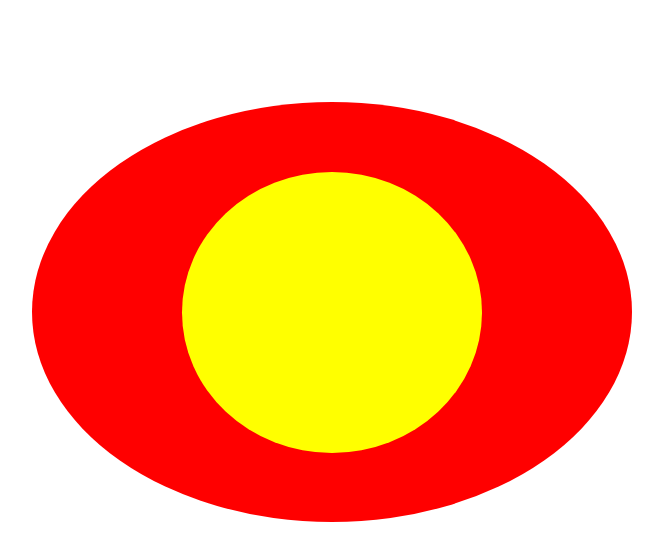
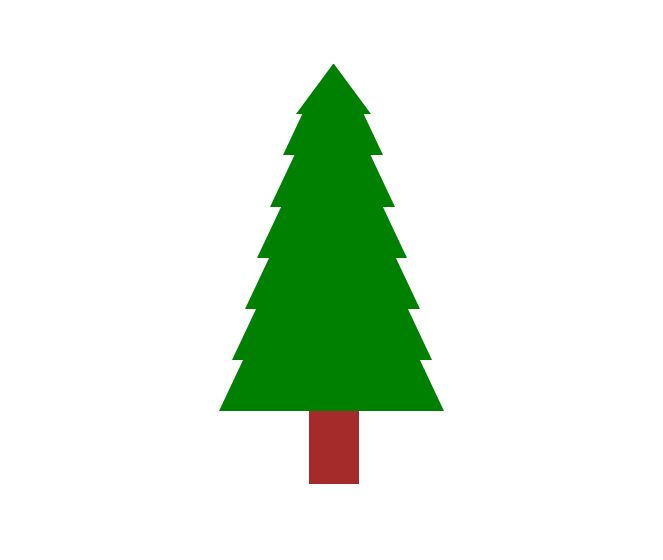
Before and after one commit to Jahnava/animation, a website: page public/html/index.html in a window 1280 px wide. Shown: the whole page, without its empty margins (308-971 px from the left). Drawn offline with nearby package versions, Linux system fonts and the light colour scheme.

Commit message:
i made a christmas tree!

```diff
--- a/public/html/index.html
+++ b/public/html/index.html
@@ -2,61 +2,22 @@
 <html lang="en" dir="ltr">
   <head>
     <meta charset="utf-8">
+    <meta name="viewport" content="width=device-width, initial-scale=1">
     <title>Animation</title>
     <link rel="stylesheet" href="/css/styles.css">
     <link rel="stylesheet" href="https://maxcdn.bootstrapcdn.com/bootstrap/4.0.0/css/bootstrap.min.css" integrity="sha384-Gn5384xqQ1aoWXA+058RXPxPg6fy4IWvTNh0E263XmFcJlSAwiGgFAW/dAiS6JXm" crossorigin="anonymous">
   </head>
   <body>
-    <!-- <div class='container'>
-      <div class='colorful-box'></div> -->
-      <div class="box">
-
-      <!-- Circular Head-->
-      <div class="head">
-
-        <!-- Circular Head Copy -->
-        <div class="head-copy"></div>
-
-         <!-- Left Ear ~ Light Gray-->
-        <div class="ear-left">
-
-         <!-- Inner ear ~ Dark Gray -->
-        <div class="inner-ear"></div>
-        </div>
-
-        <!-- Right Ear ~ Light Gray-->
-         <div class="ear-right">
-        <!-- Inner Ear ~ Dark Gray-->
-          <div class="inner-ear"></div>
-        </div>
-
-        <!-- Left Outer Eye ~ White -->
-        <div class="eye-left">
-          <!-- Pupil ~ Black -->
-          <div class="pupil">
-          </div>
-        </div>
-
-        <!-- Right Outer Eye ~ White -->
-        <div class="eye-right">
-          <!-- Pupil ~ Black -->
-          <div class="pupil">
-          </div>
-        </div>
-
-         <!-- Nose ~ Brown -->
-         <div class="nose">
-         </div>
-
-         <!-- Hair ~ Light Gray -->
-        <div class="hair-left"></div>
-        <div class="hair-right"></div>
-
-      <!-- End Head -->
-      </div>
-   <!-- End Invisible Box -->
-   <!-- </div> -->
-
+    <div class='container-fluid'>
+          <div id='trunk'></div>
+          <div class='bottom'></div>
+          <div class='tree1'></div>
+          <div class='tree2'></div>
+          <div class='tree3'></div>
+          <div class='tree4'></div>
+          <div class='tree5'></div>
+          <div class='top'></div>
+          <div class='triangle-up'></div>
     </div>
 
 
--- a/public/scss/styles.scss
+++ b/public/scss/styles.scss
@@ -1,56 +1,79 @@
-@-webkit-keyframes example {
-  from {background-color: red;}
-  to {background-color: yellow;}
+#trunk {
+  position: absolute;
+  height: 100px;
+  width: 50px;
+  background-color: brown;
+  margin-top: 30%;
+  margin-left: 47%;
+  display: flex;
 }
-
-/* Standard syntax */
-@keyframes example {
-  from {background-color: red;}
-  to {background-color: yellow;}
+.bottom {
+  position: absolute;
+  border-bottom: 53px solid green;
+	border-left: 25px solid transparent;
+	border-right: 25px solid transparent;
+	height: 0;
+	width: 225px;
+  margin-top: 28%;
+  margin-left: 40%;
 }
-
-@-webkit-keyframes animation1 {
-  from {background-color: yellow;}
-  to {background-color: red;}
+.tree1 {
+  position: absolute;
+  border-bottom: 53px solid green;
+  border-left: 25px solid transparent;
+  border-right: 25px solid transparent;
+  height: 0;
+  width: 200px;
+  margin-top: 24%;
+  margin-left: 41%;
 }
-
-
-.box{
-  position: relative;
-  margin: auto;
-  display: block;
+.tree2 {
+  position: absolute;
+  border-bottom: 53px solid green;
+  border-left: 25px solid transparent;
+  border-right: 25px solid transparent;
+  height: 0;
+  width: 175px;
+  margin-top: 20%;
+  margin-left: 42%;
+}
+.tree3 {
+  position: absolute;
+  border-bottom: 53px solid green;
+  border-left: 25px solid transparent;
+  border-right: 25px solid transparent;
+  height: 0;
+  width: 150px;
+  margin-top: 16%;
+  margin-left: 43%;
+}
+.tree4 {
+  position: absolute;
+  border-bottom: 53px solid green;
+  border-left: 25px solid transparent;
+  border-right: 25px solid transparent;
+  height: 0;
+  width: 125px;
+  margin-top: 12%;
+  margin-left: 44%;
+}
+.tree5 {
+  position: absolute;
+  border-bottom: 53px solid green;
+  border-left: 25px solid transparent;
+  border-right: 25px solid transparent;
+  height: 0;
+  width: 100px;
   margin-top: 8%;
-  width: 600px;
-  height: 420px;
-  background: none;
-  background-color: red;
-  -webkit-animation-name: example;
-  -webkit-animation-duration: 4s;
-  animation-name: example;
-  animation-duration: 4s;
-  border-radius: 50%;
+  margin-left: 45%;
 }
-
-
-
-.head{
+.top {
   position: absolute;
-  top:16.5%;
-  left: 25%;
-  width: 50%;
-  height: 67%;
-  border-radius: 50%;
-  -webkit-animation-name: animation1;
-  -webkit-animation-duration: 4s;
-  animation-name: animation1;
-  animation-duration: 4s;
+  border-left: 37px solid transparent;
+  border-right: 37px solid transparent;
+  border-bottom: 50px solid green;
+  height: 0;
+  width: 75px;
+  margin-top: 5%;
+  margin-left: 46%;
 }
-
-.head-copy{
-  width: 100%;
-  height: 100%;
-  position: absolute;
-  background: yellow;
-  border-radius: 50%;
-  z-index: 2;
-}
```
Also changed, not shown: public/css/styles.css, public/css/styles.min.css, public/scss/styles.min.css.
